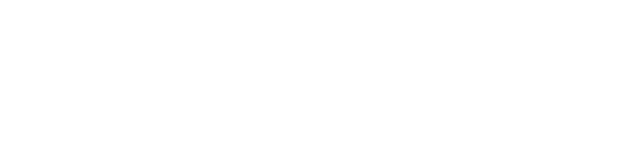
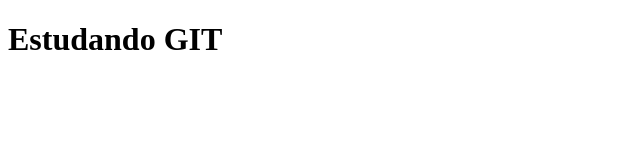
Before and after one commit to NaianValent/estudo-git-fmf, a plain HTML site: page index.html in a window 1280 px wide. Shown: the whole page, without its empty margins (0-640 px from the left). Drawn offline with Linux system fonts and the light colour scheme.

Commit message:
Cabecalho do site

```diff
--- a/index.html
+++ b/index.html
@@ -7,6 +7,6 @@
     <title>Document</title>
 </head>
 <body>
-
+    <h1>Estudando GIT</h1>
 </body>
 </html>
```
